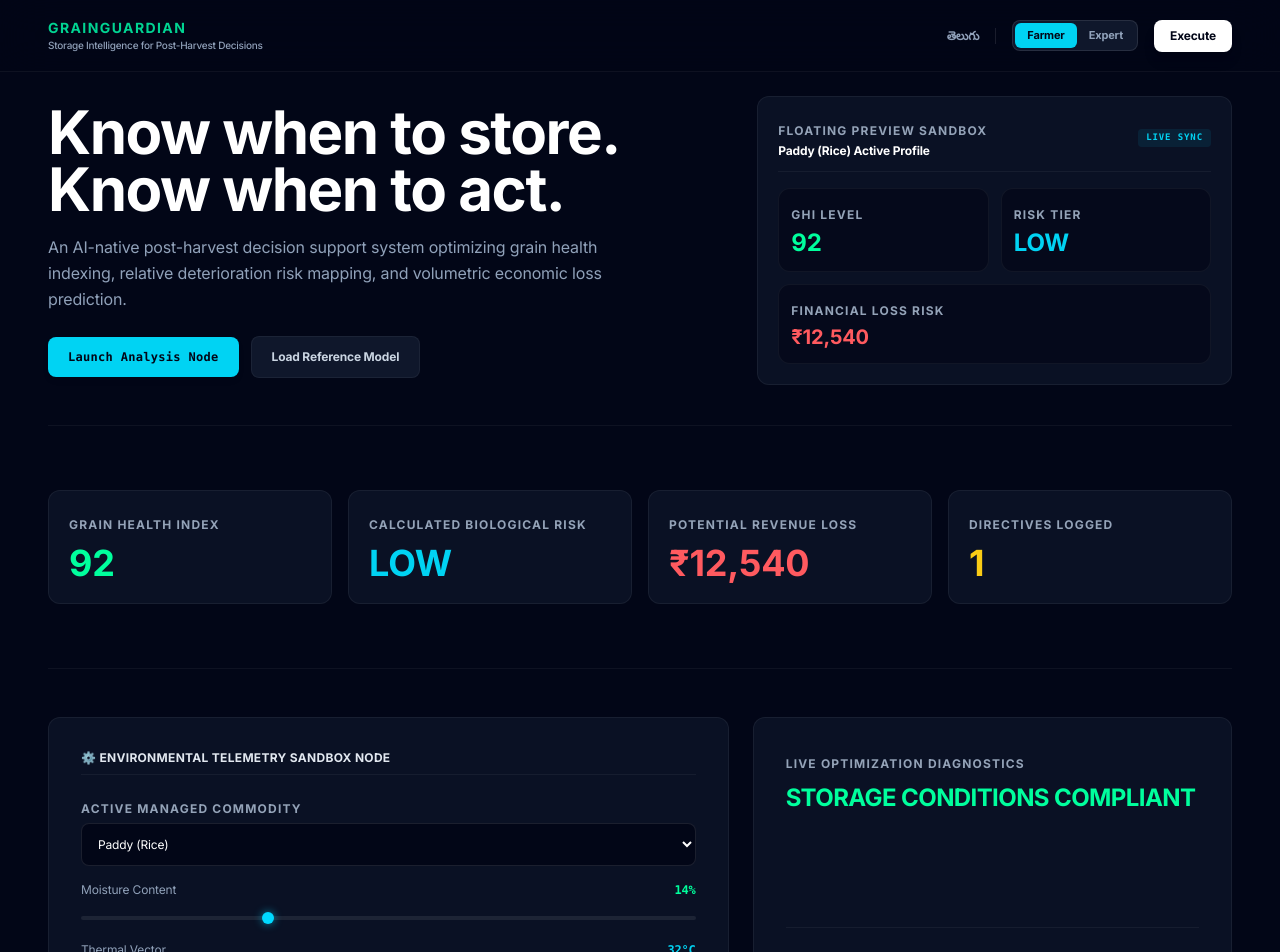
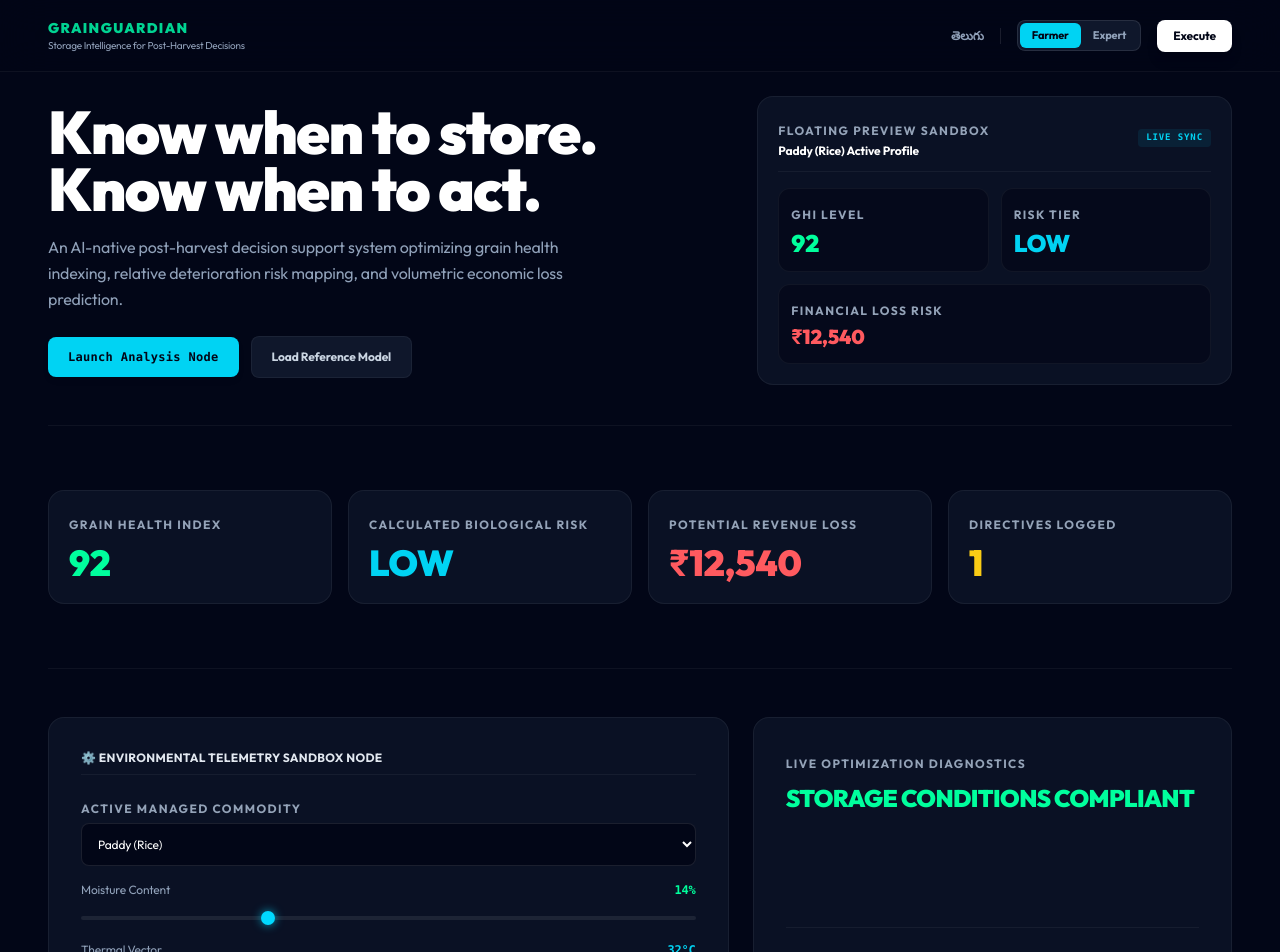
Before and after one commit to nleelaranga-ai/grain-guardian-frontend, a Next.js app: page / in a window 1280 px wide. Shown: the top 952 px of the page. Built offline with nearby package versions, Linux system fonts and the light colour scheme; no server answers.

Commit message:
Update globals.css

```diff
--- a/app/globals.css
+++ b/app/globals.css
@@ -1,25 +1,25 @@
 @import "tailwindcss";
 
 @theme {
-  /* Google AI Studio Inspired Color Palette */
-  --color-slate-950: #020617; /* Deep workspace vacuum background */
-  --color-surface-primary: rgba(15, 23, 42, 0.72); /* Main container layout background */
-  --color-surface-secondary: rgba(15, 23, 42, 0.55); /* Nested analytics panels background */
-  --color-studio-border: rgba(255, 255, 255, 0.06); /* Thin crisp component separators */
+  /* Google AI Studio & Mode.com Premium Enterprise Color Palette */
+  --color-slate-950: #020617; /* Base obsidian black workspace background */
+  --color-surface-primary: rgba(15, 23, 42, 0.72); /* Primary frosted glass panel background */
+  --color-surface-secondary: rgba(15, 23, 42, 0.55); /* Nested telemetry component card background */
+  --color-studio-border: rgba(255, 255, 255, 0.06); /* Thin crisp micro-separators */
 
-  --color-safe-green: #00FF9D; /* Nominal tier / Compliant state */
-  --color-accent-cyan: #00D9FF; /* Telemetry charts & focus nodes */
-  --color-warning-yellow: #FACC15; /* Mid-tier caution boundary */
-  --color-critical-red: #FF5A5F; /* High-risk asset deterioration */
+  --color-safe-green: #00FF9D; /* Primary accent: Nominal/Compliant conditions */
+  --color-accent-cyan: #00D9FF; /* Secondary accent: Active charting metrics & knobs */
+  --color-warning-yellow: #FACC15; /* Warning tier boundary flag */
+  --color-critical-red: #FF5A5F; /* Critical threat / Post-harvest deterioration alert */
 
   --color-text-primary: #F8FAFC;
   --color-text-secondary: #94A3B8;
 
-  /* Studio Motion Curves */
-  --animate-studio-fade: studioFade 0.25s cubic-bezier(0.16, 1, 0.3, 1) forwards;
+  /* Premium Micro-Interactions System */
+  --animate-studio-fade: studioFade 0.3s cubic-bezier(0.16, 1, 0.3, 1) forwards;
 
   @keyframes studioFade {
-    0% { opacity: 0; transform: translateY(6px); filter: blur(4px); }
+    0% { opacity: 0; transform: translateY(8px); filter: blur(4px); }
     100% { opacity: 1; transform: translateY(0); filter: blur(0); }
   }
 }
@@ -28,13 +28,13 @@
   body {
     background-color: var(--color-slate-950);
     color: var(--color-text-primary);
-    font-family: "Inter", system-ui, -apple-system, sans-serif;
+    font-family: "Outfit", "Inter", -apple-system, sans-serif;
     overflow-x: hidden;
     letter-spacing: -0.01em;
   }
 }
 
-/* Studio high-density workspace responsive alignment wrappers */
+/* 70% Content / 30% Space High Density Layout Constraints */
 .studio-container {
   max-width: 1440px;
   margin-left: auto;
@@ -44,70 +44,66 @@
 }
 
 .studio-section {
-  padding-top: clamp(48px, 5vw, 96px);
-  padding-bottom: clamp(48px, 5vw, 96px);
+  padding-top: clamp(64px, 6vw, 112px);
+  padding-bottom: clamp(64px, 6vw, 112px);
   border-bottom: 1px solid var(--color-studio-border);
 }
 
-/* Glassmorphic Panel Systems */
+/* Glassmorphism System Cards */
 .studio-panel {
   background: var(--color-surface-primary);
-  backdrop-filter: blur(16px);
-  -webkit-backdrop-filter: blur(16px);
+  backdrop-filter: blur(20px);
+  -webkit-backdrop-filter: blur(20px);
   border: 1px solid var(--color-studio-border);
-  border-radius: 12px; /* Crisp developer tool corner radius */
-  transition: all 0.2s cubic-bezier(0.16, 1, 0.3, 1);
+  border-radius: 16px;
+  transition: all 0.25s cubic-bezier(0.16, 1, 0.3, 1);
 }
 
 .studio-panel:hover {
-  border-color: rgba(0, 217, 255, 0.2);
-  box-shadow: 0 12px 24px -10px rgba(2, 6, 23, 0.8);
+  border-color: rgba(0, 217, 255, 0.25);
+  box-shadow: 0 20px 40px -15px rgba(2, 6, 23, 0.9);
+  transform: translateY(-2px);
 }
 
 .studio-label {
   font-size: 0.75rem;
   font-weight: 700;
   text-transform: uppercase;
-  letter-spacing: 0.1em;
+  letter-spacing: 0.12em;
   color: var(--color-text-secondary);
 }
 
-/* Unified Custom Workspace Range Sliders */
+/* Custom Interactive Developer-Console Sliders */
 input[type="range"] {
   -webkit-appearance: none;
   appearance: none;
   width: 100%;
   height: 4px;
   background: rgba(255, 255, 255, 0.08);
-  border-radius: 2px;
+  border-radius: 999px;
   outline: none;
 }
 
 input[type="range"]::-webkit-slider-thumb {
   -webkit-appearance: none;
   appearance: none;
-  width: 12px;
-  height: 12px;
+  width: 14px;
+  height: 14px;
   border-radius: 50%;
   background: #00D9FF;
+  box-shadow: 0 0 10px rgba(0, 217, 255, 0.7);
   cursor: pointer;
-  box-shadow: 0 0 8px rgba(0, 217, 255, 0.6);
   transition: transform 0.1s ease;
 }
 
 input[type="range"]::-webkit-slider-thumb:hover {
-  transform: scale(1.25);
+  transform: scale(1.3);
 }
 
-/* Precise double-column print layout override for biological verification certificate exports */
+/* Professional Telemetry Quality Report Print Overrides */
 @media print {
-  body {
-    background: #ffffff !important;
-    color: #000000 !important;
-  }
-  nav, .studio-control-inputs, button, input, select {
-    display: none !important;
-  }
+  body { background: #ffffff !important; color: #000000 !important; }
+  nav, .studio-inputs, button, input, select { display: none !important; }
   .studio-panel {
     background: transparent !important;
     border: 1px solid #000000 !important;
```
